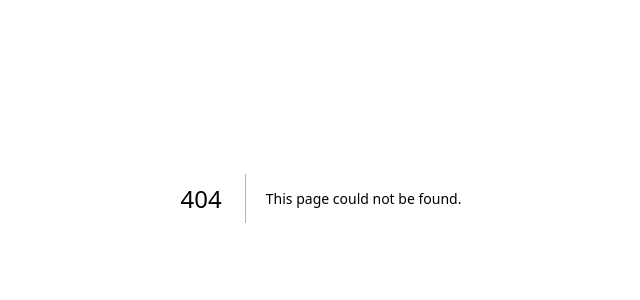
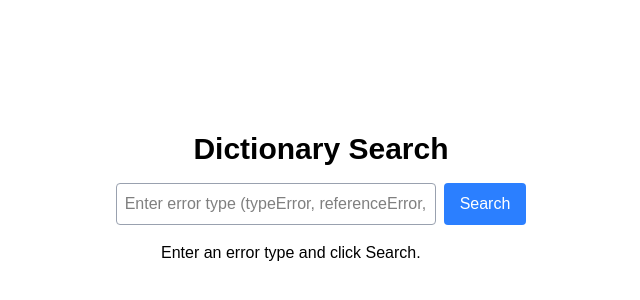
Before and after one commit to psjdeveloper/devughub, a Next.js app: page /dictionary in a window 1280 px wide. Before the commit this address had no page. Shown: the part 202-502 px from the top of the page, without its empty margins (319-959 px from the left). Built offline with nearby package versions, Linux system fonts and the light colour scheme.

Commit message:
Add Dictionary component with search functionality and API integration

```diff
--- /dev/null
+++ b/app/api/dictionary/route.ts
@@ -0,0 +1,16 @@
+// app/api/dictionary/route.ts
+import { NextRequest } from "next/server";
+
+export async function GET(req: NextRequest) {
+  const { searchParams } = new URL(req.url);
+  const query = searchParams.get("query");
+
+  if (!query) {
+    return new Response(JSON.stringify({ items: [] }), { status: 400 });
+  }
+
+  const res = await fetch(`https://debugapi-brown.vercel.app/error?type=${query}`);
+  const data = await res.json();
+
+  return new Response(JSON.stringify(data));
+}
--- /dev/null
+++ b/app/dictionary/page.tsx
@@ -0,0 +1,79 @@
+"use client";
+
+import { useState, useEffect } from "react";
+
+interface Result {
+  meaning: string;
+  fix: string;
+}
+
+export default function Dictionary() {
+  const [query, setQuery] = useState("");
+  const [results, setResults] = useState<Result | null>(null);
+  const [error, setError] = useState<string | null>(null);
+
+  const handleSearch = async () => {
+    if (!query) return;
+
+    try {
+      const res = await fetch(`/api/dictionary?query=${query}`);
+      if (!res.ok) {
+        const errData = await res.json();
+        setError(errData.error || "Error fetching data.");
+        setResults(null);
+      } else {
+        const data: Result = await res.json();
+        setResults(data);
+        setError(null);
+      }
+    } catch (err) {
+      console.error("Fetch error:", err);
+      setError("Failed to fetch data.");
+      setResults(null);
+    }
+  };
+
+  useEffect(() => {
+    if (!query) {
+      setResults(null);
+      setError(null);
+    }
+  }, [query]);
+
+  return (
+    <div className="text-black bg-white flex flex-col items-center justify-center min-h-screen p-4">
+      <h1 className="text-3xl font-bold mb-4">Dictionary Search</h1>
+
+      <div className="flex gap-2 mb-4">
+        <input
+          type="text"
+          value={query}
+          onChange={(e) => setQuery(e.target.value)}
+          placeholder="Enter error type (typeError, referenceError, syntaxError)"
+          className="border border-gray-400 rounded p-2 w-80"
+        />
+        <button
+          onClick={handleSearch}
+          className="bg-blue-500 text-white rounded px-4 py-2 hover:bg-blue-600"
+        >
+          Search
+        </button>
+      </div>
+
+      <div className="w-80 text-left">
+        {error && <p className="text-red-500">{error}</p>}
+
+        {results && (
+          <div>
+            <h2 className="text-xl font-semibold">Meaning:</h2>
+            <p className="mb-2">{results.meaning}</p>
+            <h2 className="text-xl font-semibold">Fix:</h2>
+            <p>{results.fix}</p>
+          </div>
+        )}
+
+        {!results && !error && <p>Enter an error type and click Search.</p>}
+      </div>
+    </div>
+  );
+}
--- a/app/page.tsx
+++ b/app/page.tsx
@@ -96,7 +96,7 @@ export default function Home() {
           </ul>
         </div>
       )}
-
+<a href="/dictionary" className="bg-white border border-gray-200 rounded-lg p-4 shadow-sm hover:shadow-md transition animate-pulse text-black">View Dictionary</a>
     </main>
   );
 }
```
